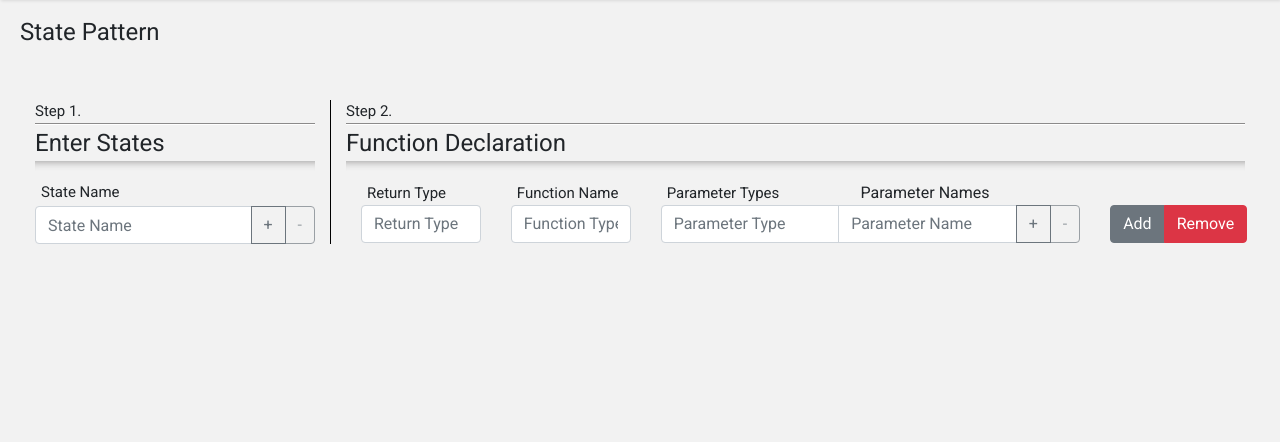
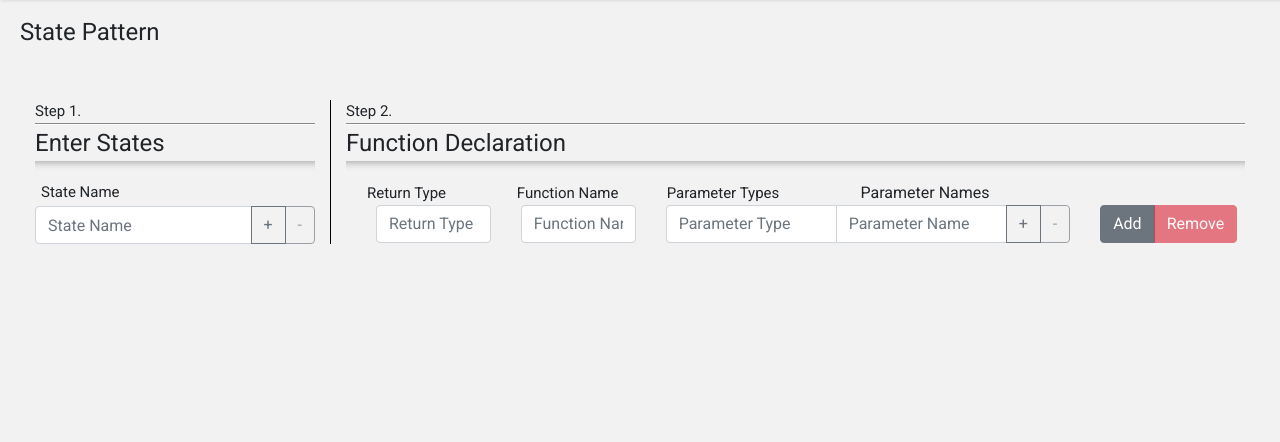
Before and after one commit to ganesh-k13/GOF-Templates, a Flask app: page /state in a window 1280 px wide. Shown: the part 56-498 px from the top of the page. Run offline with Flask 2, Linux system fonts and the light colour scheme; some libraries are stand-ins or nearby versions.

Commit message:
Added JS functionality to add and delete everything

```diff
--- a/server/flaskr/static/css/state.css
+++ b/server/flaskr/static/css/state.css
@@ -23,7 +23,7 @@
 	padding-right: 0px;
 }
 
-.repeatableGroup{
+.repeatableStateListGroup{
 	margin-top: 3px;
 }
 .stateName{
@@ -44,3 +44,11 @@
 #funcDeclWrapper{
 	border-left: 1px solid black;
 }
+
+.customBorder{
+	padding-top: 5px;
+	padding-bottom: 5px;
+	padding-right: 5px;
+	padding-left: 5px;
+	border: 1px solid #51514D;
+}
--- a/server/flaskr/static/js/state.js
+++ b/server/flaskr/static/js/state.js
@@ -1,10 +1,10 @@
 $(document).ready(function() {
-    var repeatableGroup = $(".repeatableGroup");
+    var repeatableStateListGroup = $(".repeatableStateListGroup");
 
     $("#stateListColDiv").on("click", ".addStateBtn", function(event) {
         console.log("add clicked",$(this));
         $("#stateListColDiv").append("\
-            <div class='input-group repeatableGroup'>\
+            <div class='input-group repeatableStateListGroup'>\
                 <input type='text' class='form-control' placeholder='State Name' aria-label='State Name' aria-describedby='basic-addon2'>\
                 <div class='input-group-append'>\
                     <button class='btn btn-outline-secondary addStateBtn' type='button' data-toggle='tooltip' data-placement='top' title='Add another state'>\
@@ -20,45 +20,74 @@ $(document).ready(function() {
 
     $("#stateListColDiv").on("click", ".delStateBtn", function(event) {
         console.log("del clicked",$(this));
-        var eleToBeDeleted = $(this).parents(".repeatableGroup");
+        var eleToBeDeleted = $(this).parents(".repeatableStateListGroup");
         console.log(eleToBeDeleted);
         eleToBeDeleted.remove();
     });
 
-    $("#funcDeclWrapperRow").on('click', '.addParameterTypeBtn', function(event) {
+    $("#funcDeclWrapperRow").on('click', '.addParameterBtn', function(event) {
         console.log("addParameterTypeBtn");
-        $("#paramTypeDiv").append("\
-            <div class='input-group'>\
+        var eleToBeAddedTo = $(this).parents(".paramDiv");
+        eleToBeAddedTo.append("\
+            <div class='input-group repeatableParamListGroup'>\
                 <input type='text' class='form-control' placeholder='Parameter Type' aria-label='Parameter Type' aria-describedby='basic-addon2'>\
+                <input type='text' class='form-control' placeholder='Parameter Name' aria-label='Parameter Name' aria-describedby='basic-addon2'>\
                 <div class='input-group-append'>\
-                    <button class='btn btn-outline-secondary addParameterTypeBtn' type='button' data-toggle='tooltip' data-placement='top' title='Add another parameter type'>+</button>\
-                    <button class='btn btn-outline-secondary delParameterTypeBtn' type='button' data-toggle='tooltip' data-placement='top' title='Delete this parameter type'>-</button>\
+                    <button class='btn btn-outline-secondary addParameterBtn' type='button' data-toggle='tooltip' data-placement='top' title='Add another parameter'>+</button>\
+                    <button class='btn btn-outline-secondary delParameterBtn' type='button' data-toggle='tooltip' data-placement='top' title='Delete this parameter'>-</button>\
                 </div>\
             </div>\
         ");
     });
 
-    $("#funcDeclWrapperRow").on('click', '.delParameterTypeBtn', function(event) {
+    $("#funcDeclWrapperRow").on('click', '.delParameterBtn', function(event) {
         console.log("delParameterTypeBtn");
-        $("")
+        var eleToBeDeleted = $(this).parents(".repeatableParamListGroup");
+        console.log(eleToBeDeleted);
+        eleToBeDeleted.remove();
     });
 
-    $("#funcDeclWrapperRow").on('click', '.addParameterNameBtn', function(event) {
-        console.log("addParameterNameBtn");
-        $("#paramNameDiv").append("\
-            <div class='input-group'>\
-                <input type='text' class='form-control' placeholder='Parameter Name' aria-label='Parameter Name' aria-describedby='basic-addon2'>\
-                <div class='input-group-append'>\
-                    <button class='btn btn-outline-secondary addParameterNameBtn' type='button' data-toggle='tooltip' data-placement='top' title='Add another parameter name'>+</button>\
-                    <button class='btn btn-outline-secondary delParameterNameBtn' type='button' data-toggle='tooltip' data-placement='top' title='Delete this parameter name'>-</button>\
+    $("#funcDeclWrapperRow").on('click', '.addFuncDeclBtn', function(event) {
+        console.log("addParameterTypeBtn");
+        $("#funcDeclDivRow").append("\
+            <div class='col-xl-12 col-lg-12 col-md-12 col-12'>\
+                <div class='container-fluid repeatableFuncDeclList'>\
+                    <div class='row dummyToDelete'>\
+                        <div class='col-xl-2 col-lg-2 col-md-2 col-2'>\
+                            <input type='text' class='form-control' placeholder='Return Type' aria-label='Return Type' aria-describedby='basic-addon3'>\
+                        </div>\
+                        <div class='col-xl-2 col-lg-2 col-md-2 col-2'>\
+                            <input type='text' class='form-control' placeholder='Function Name' aria-label='Function Name' aria-describedby='basic-addon4'>\
+                        </div>\
+                        <div class='col-xl-6 col-lg-6 col-md-6 col-6 paramDiv'>\
+                            <div class='input-group repeatableParamListGroup'>\
+                                <input type='text' class='form-control' placeholder='Parameter Type' aria-label='Parameter Type' aria-describedby='basic-addon2'>\
+                                <input type='text' class='form-control' placeholder='Parameter Name' aria-label='Parameter Name' aria-describedby='basic-addon2'>\
+                                <div class='input-group-append'>\
+                                    <button class='btn btn-outline-secondary addParameterBtn' type='button' data-toggle='tooltip' data-placement='top' title='Add another parameter'>+</button>\
+                                    <button class='btn btn-outline-secondary delParameterBtn' type='button' data-toggle='tooltip' data-placement='top' title='Delete this parameter' style='pointer-events: none;' disabled>-</button>\
+                                </div>\
+                            </div>\
+                        </div>\
+                        <div class='col-xl-2 col-lg-2 col-md-2 col-2'>\
+                            <div class='btn-toolbar' role='toolbar' aria-label='Toolbar with button groups'>\
+                                <div class='btn-group mr-2' role='group' aria-label='First group'>\
+                                    <button class='btn btn-secondary addFuncDeclBtn' type='button' data-toggle='tooltip' data-placement='top' title='Add another function'>Add</button>\
+                                    <button class='btn btn-danger delFuncDeclBtn' type='button' data-toggle='tooltip' data-placement='top' title='Delete this function'>Remove</button>\
+                                </div>\
+                            </div>\
+                        </div>\
+                    </div>\
                 </div>\
             </div>\
         ");
     });
 
-    $("#funcDeclWrapperRow").on('click', '.delParameterNameBtn', function(event) {
-        console.log("delParameterNameBtn");
-        $("")
+    $("#funcDeclWrapperRow").on('click', '.delFuncDeclBtn', function(event) {
+        console.log("delParameterTypeBtn");
+        var eleToBeDeleted = $(this).parents(".dummyToDelete");
+        console.log(eleToBeDeleted);
+        eleToBeDeleted.remove();
     });
 
 });
--- a/server/flaskr/templates/patterns/state.html
+++ b/server/flaskr/templates/patterns/state.html
@@ -51,7 +51,7 @@
                         State Name
                     </div>
                     <div class="col-xl-12 col-lg-12 col-md-12 col-12" id="stateListColDiv">
-                        <div class="input-group repeatableGroup">
+                        <div class="input-group repeatableStateListGroup">
                             <input type="text" class="form-control" placeholder="State Name" aria-label="State Name" aria-describedby="basic-addon2">
                             <div class="input-group-append">
                                 <button class="btn btn-outline-secondary addStateBtn" type="button" data-toggle="tooltip" data-placement="top" title="Add another state">+</button>
@@ -94,22 +94,25 @@
                                     <span style="margin-left: 50px;"> Parameter Names </span>
                                 </div>
                             </div>
-                            <div class="row">
+                            <div class="row" id="funcDeclDivRow">
+                                <div class="col-xl-12 col-lg-12 col-md-12 col-12">
+                                    <div class="container-fluid repeatableFuncDeclList">
+                                        <div class="row dummyToDelete">
                                             <div class="col-xl-2 col-lg-2 col-md-2 col-2">
                                                 <input type="text" class="form-control" placeholder="Return Type" aria-label="Return Type" aria-describedby="basic-addon3">
                                             </div>
 
                                             <div class="col-xl-2 col-lg-2 col-md-2 col-2">
-                                    <input type="text" class="form-control" placeholder="Function Type" aria-label="Function Name" aria-describedby="basic-addon4">
+                                                <input type="text" class="form-control" placeholder="Function Name" aria-label="Function Name" aria-describedby="basic-addon4">
                                             </div>
 
-                                <div class="col-xl-6 col-lg-6 col-md-6 col-6" id="paramTypeDiv">
-                                    <div class="input-group">
+                                            <div class="col-xl-6 col-lg-6 col-md-6 col-6 paramDiv">
+                                                <div class="input-group repeatableParamListGroup">
                                                     <input type="text" class="form-control" placeholder="Parameter Type" aria-label="Parameter Type" aria-describedby="basic-addon2">
                                                     <input type="text" class="form-control" placeholder="Parameter Name" aria-label="Parameter Name" aria-describedby="basic-addon2">
                                                     <div class="input-group-append">
-                                            <button class="btn btn-outline-secondary addParameterTypeBtn" type="button" data-toggle="tooltip" data-placement="top" title="Add another parameter type">+</button>
-                                            <button class="btn btn-outline-secondary delParameterTypeBtn" type="button" data-toggle="tooltip" data-placement="top" title="Delete this parameter type" style="pointer-events: none;" disabled>-</button>
+                                                        <button class="btn btn-outline-secondary addParameterBtn" type="button" data-toggle="tooltip" data-placement="top" title="Add another parameter">+</button>
+                                                        <button class="btn btn-outline-secondary delParameterBtn" type="button" data-toggle="tooltip" data-placement="top" title="Delete this parameter" style="pointer-events: none;" disabled>-</button>
                                                     </div>
                                                 </div>
                                             </div>
@@ -117,8 +120,11 @@
                                             <div class="col-xl-2 col-lg-2 col-md-2 col-2">
                                                 <div class="btn-toolbar" role="toolbar" aria-label="Toolbar with button groups">
                                                     <div class="btn-group mr-2" role="group" aria-label="First group">
-                                            <button class="btn btn-secondary" type="button" data-toggle="tooltip" data-placement="top" title="Add another function">Add</button>
-                                            <button class="btn btn-danger" type="button" data-toggle="tooltip" data-placement="top" title="Delete this function">Remove</button>
+                                                        <button class="btn btn-secondary addFuncDeclBtn" type="button" data-toggle="tooltip" data-placement="top" title="Add another function">Add</button>
+                                                        <button class="btn btn-danger delFuncDeclBtn" type="button" data-toggle="tooltip" data-placement="top" title="Delete this function" disabled>Remove</button>
+                                                    </div>
+                                                </div>
+                                            </div>
                                         </div>
                                     </div>
                                 </div>
```
Lines whose indentation alone changed are shown as unchanged.
